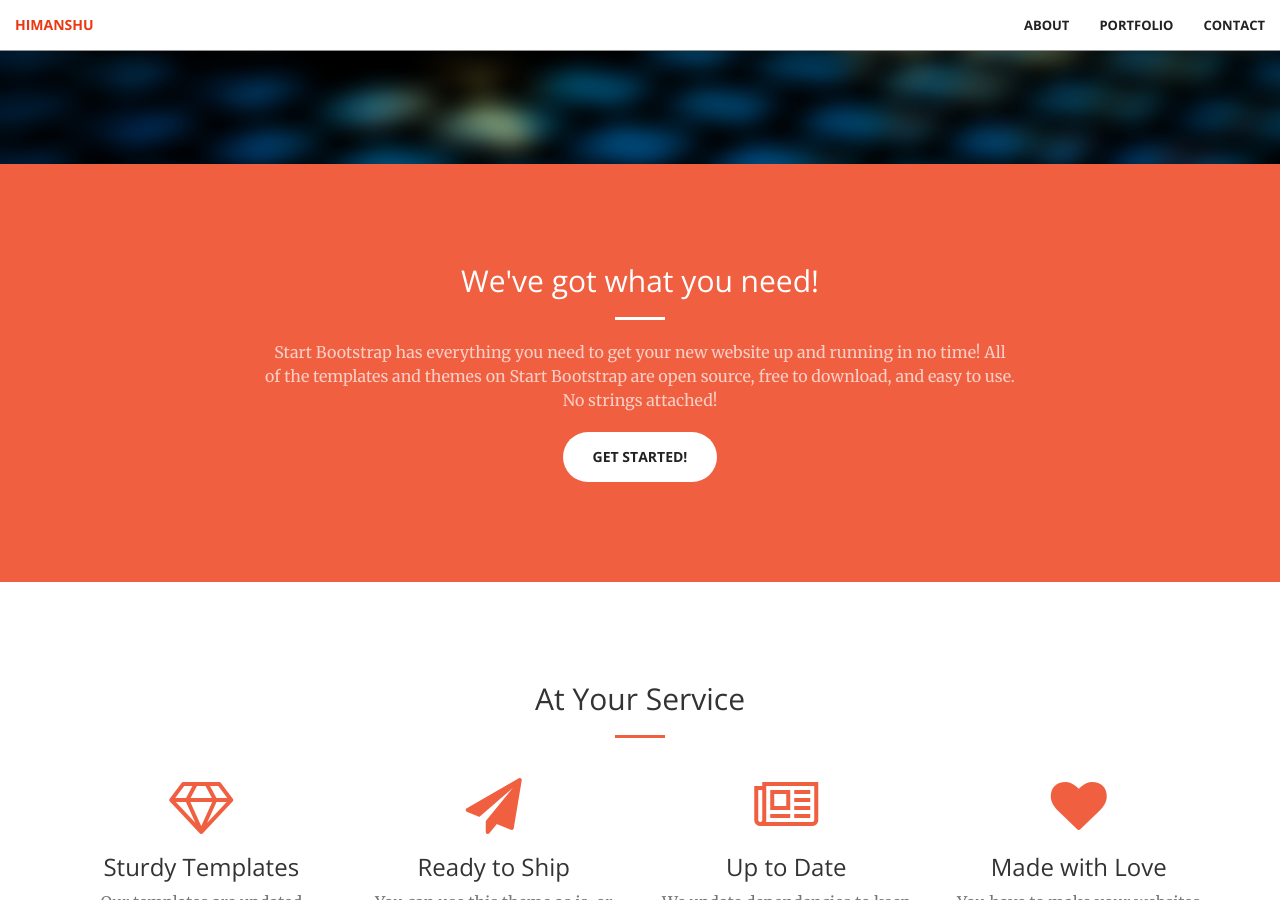
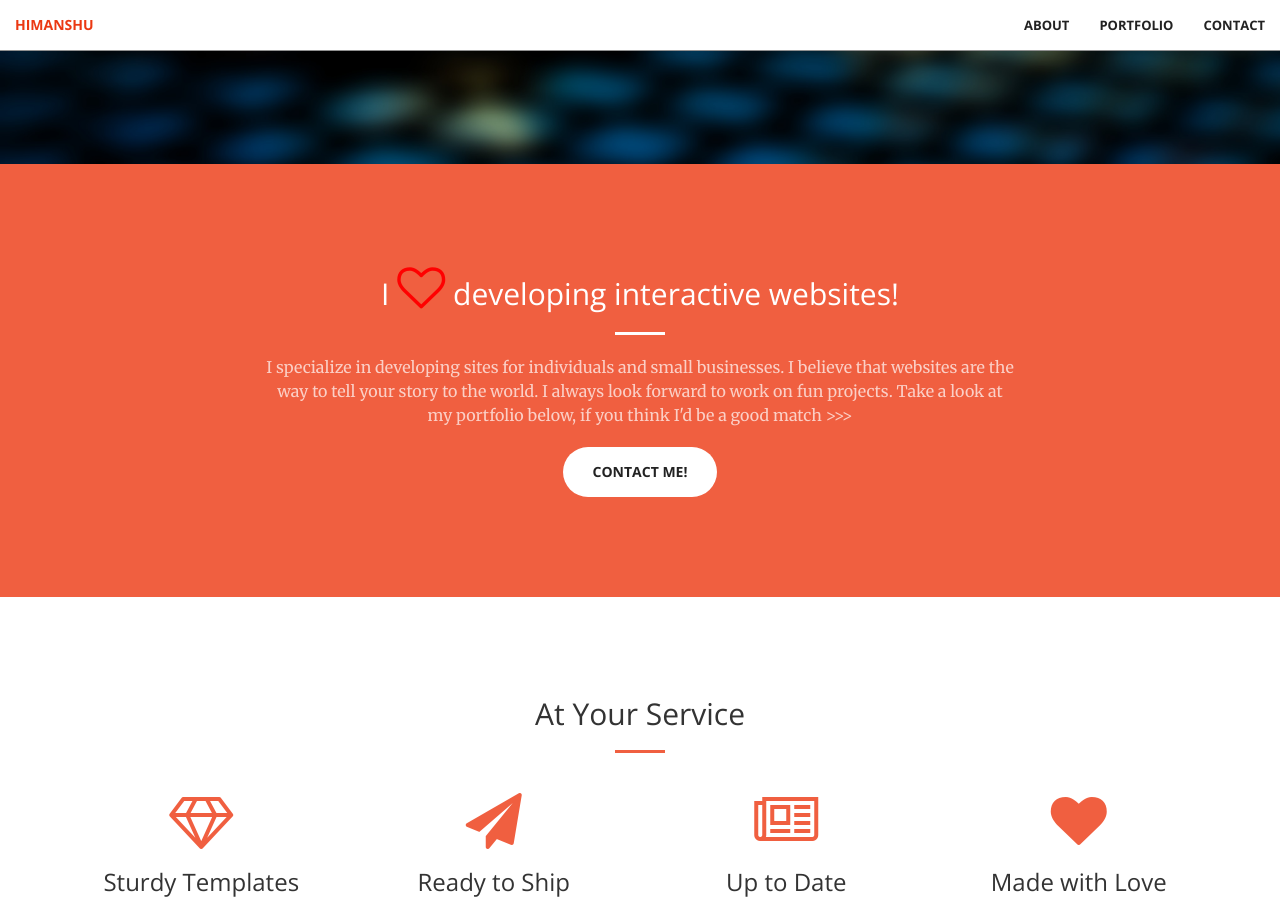
Before and after one commit to Himanshukumar30/Himanshu, a Jekyll site: the page built from index.html, in a window 1280 px wide and 900 px high, scrolled down 736 px. Built offline with Jekyll 4.4.1, drawn with Linux system fonts in a browser that asks for light colours.

Commit message:
adding call to action

```diff
--- a/_includes/call-to-action.html
+++ b/_includes/call-to-action.html
@@ -1,12 +1,21 @@
 <section class="bg-primary" id="about">
-    <div class="container">
-        <div class="row">
-            <div class="col-lg-8 col-lg-offset-2 text-center">
-                <h2 class="section-heading">We've got what you need!</h2>
-                <hr class="light">
-                <p class="text-faded">Start Bootstrap has everything you need to get your new website up and running in no time! All of the templates and themes on Start Bootstrap are open source, free to download, and easy to use. No strings attached!</p>
-                <a href="#" class="btn btn-default btn-xl">Get Started!</a>
-            </div>
-        </div>
+  <div class="container">
+    <div class="row">
+      <div class="col-lg-8 col-lg-offset-2 text-center">
+        <h2 class="section-heading">
+          I
+          <i class="fa fa-heart-o" style="font-size: 48px; color: red"></i>
+          developing interactive websites!
+        </h2>
+        <hr class="light" />
+        <p class="text-faded">
+          I specialize in developing sites for individuals and small businesses.
+          I believe that websites are the way to tell your story to the world. I
+          always look forward to work on fun projects. Take a look at my
+          portfolio below, if you think I'd be a good match >>>
+        </p>
+        <a href="#contact" class="btn btn-default btn-xl">Contact Me!</a>
+      </div>
     </div>
+  </div>
 </section>
```
